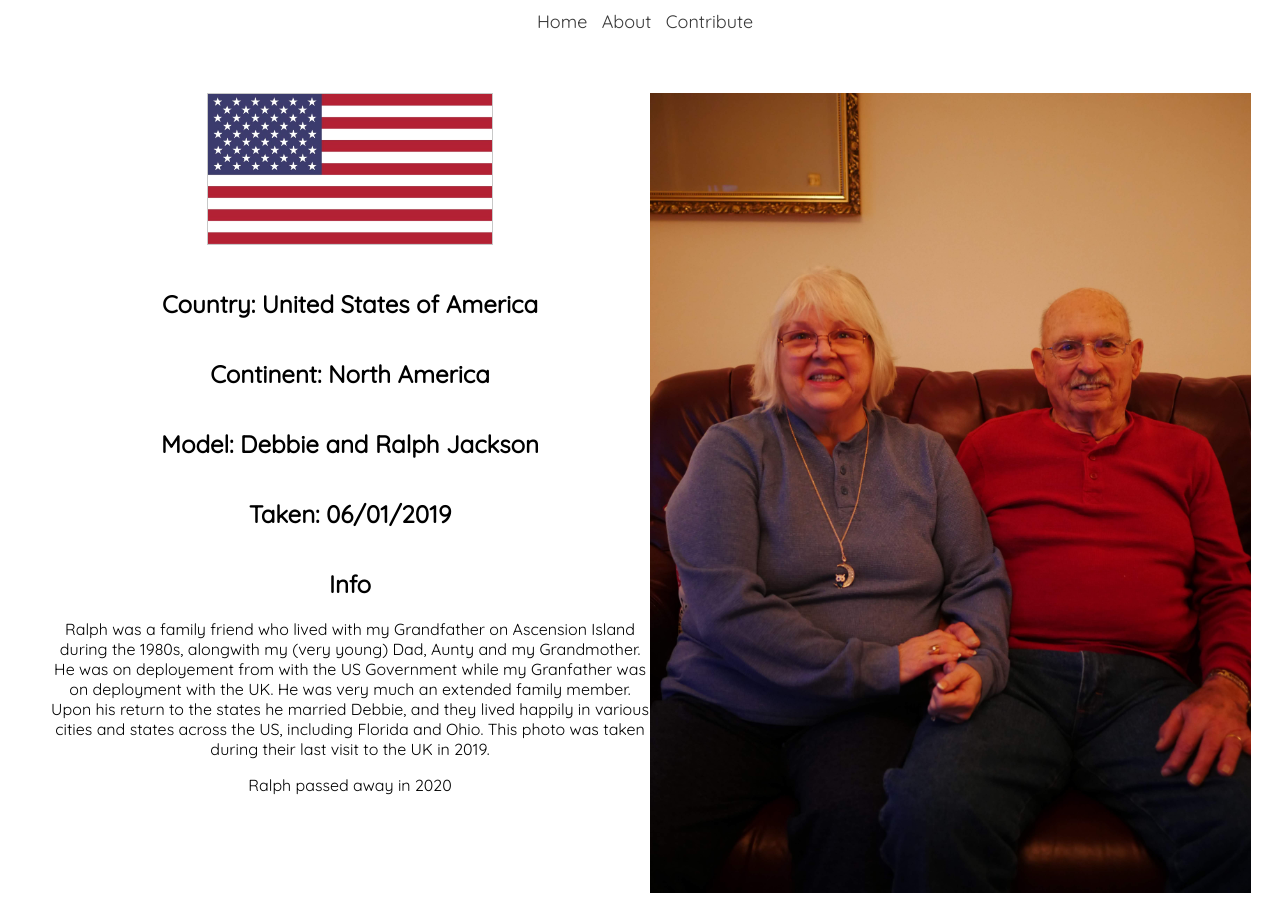
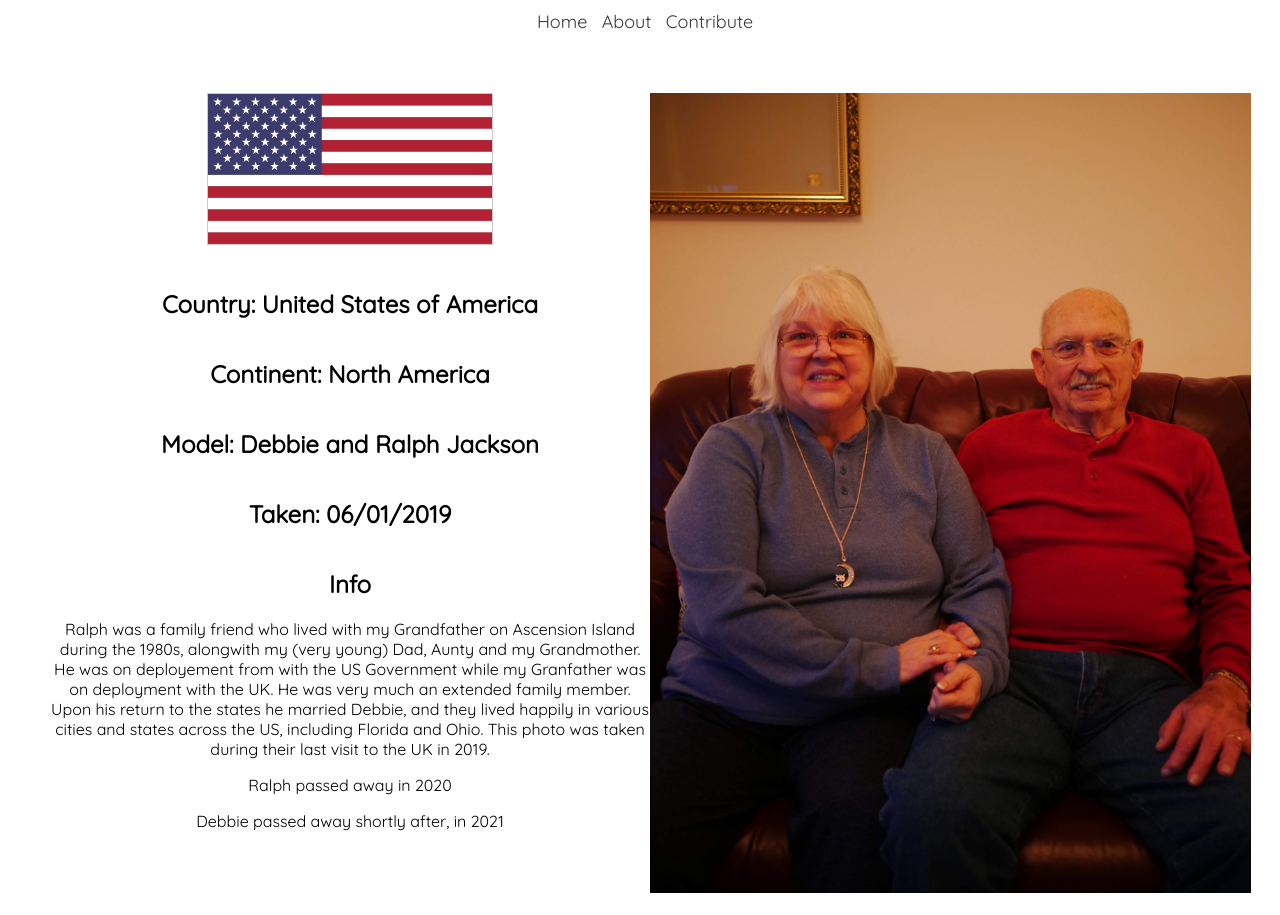
Before and after one commit to awat31/people-of-the-world, a plain HTML site: page Pages/usa.html in a window 1280 px wide. Shown: the part 114-1029 px from the top of the page. Drawn offline with Linux system fonts and the light colour scheme.

Commit message:
Debbie DOD

```diff
--- a/Pages/usa.html
+++ b/Pages/usa.html
@@ -30,6 +30,7 @@
   <h2>Info</h2>
   <p>Ralph was a family friend who lived with my Grandfather on Ascension Island during the 1980s, alongwith my (very young) Dad, Aunty and my Grandmother. He was on deployement from with the US Government while my Granfather was on deployment with the UK. He was very much an extended family member. Upon his return to the states he married Debbie, and they lived happily in various cities and states across the US, including Florida and Ohio. This photo was taken during their last visit to the UK in 2019.</p>
   <p>Ralph passed away in 2020</p>
+  <p>Debbie passed away shortly after, in 2021</p>
   </section>
 
   <section class="right-container">
```
